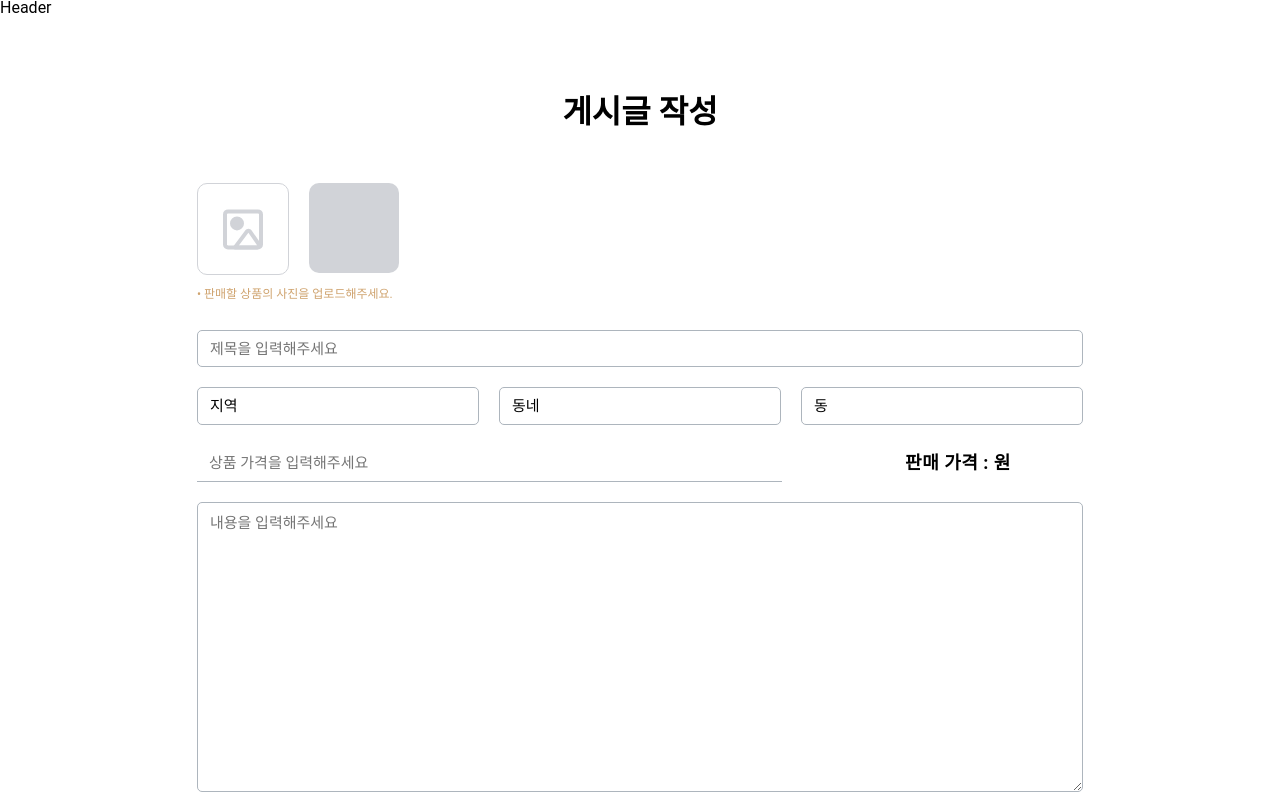
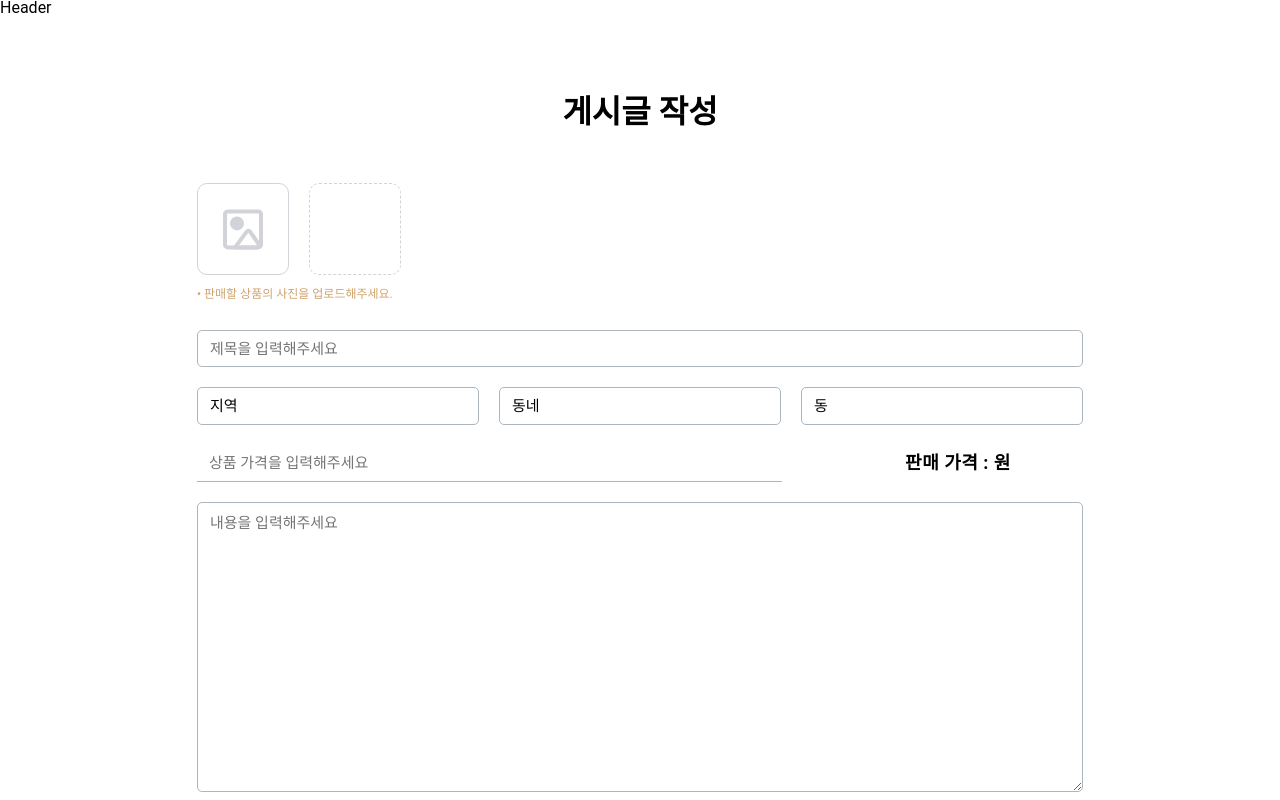
Before and after one commit to PROJECT-LAB18/POTATO-MARKET, a React (Vite) app in the folder potato-market/: page /writearticle in a window 1280 px wide. Shown: the top 800 px of the page. Built offline with nearby package versions, Linux system fonts and the light colour scheme; no server answers.

Commit message:
[feature] 컴포넌트 구조 변경 #49

```diff
--- a/potato-market/src/components/AddPhoto.jsx
+++ b/potato-market/src/components/AddPhoto.jsx
@@ -101,7 +101,7 @@ const PhotoContainer = styled.div`
 `
 
 const ProductImage = styled.div`
-  background: ${gray4};
+  border: 1px dashed ${gray4};
   display: flex;
   justify-content: center;
   align-items: center;
--- a/potato-market/src/components/WriteForm.jsx
+++ b/potato-market/src/components/WriteForm.jsx
@@ -3,6 +3,7 @@ import { useNavigate } from 'react-router';
 
 import styled, { css } from 'styled-components';
 
+import AddPhoto from '@/components/AddPhoto';
 import firebase from '@/firebase';
 
 import { gray4, gray6, primaryColor } from "@/styles/global";
@@ -38,6 +39,7 @@ function WriteForm(){
   }
 
   return <section>
+    <AddPhoto />
     <h3 className="a11yHidden">게시글 작성란</h3>
     <Form>
       <fieldset>
--- a/potato-market/src/pages/WriteArticle.jsx
+++ b/potato-market/src/pages/WriteArticle.jsx
@@ -1,6 +1,5 @@
 import styled from 'styled-components';
 
-import AddPhoto from '@/components/AddPhoto';
 import WriteForm from '@/components/WriteForm';
 
 import {ContainerGlobalStyle} from '@/styles/ContainerGlobalStyle';
@@ -9,7 +8,6 @@ function WriteArticle(){
     <Main className="wrapper">
       <ContainerGlobalStyle />
       <h2 className="articleTitle">게시글 작성</h2>
-      <AddPhoto />
       <WriteForm />
     </Main>
   )
```
